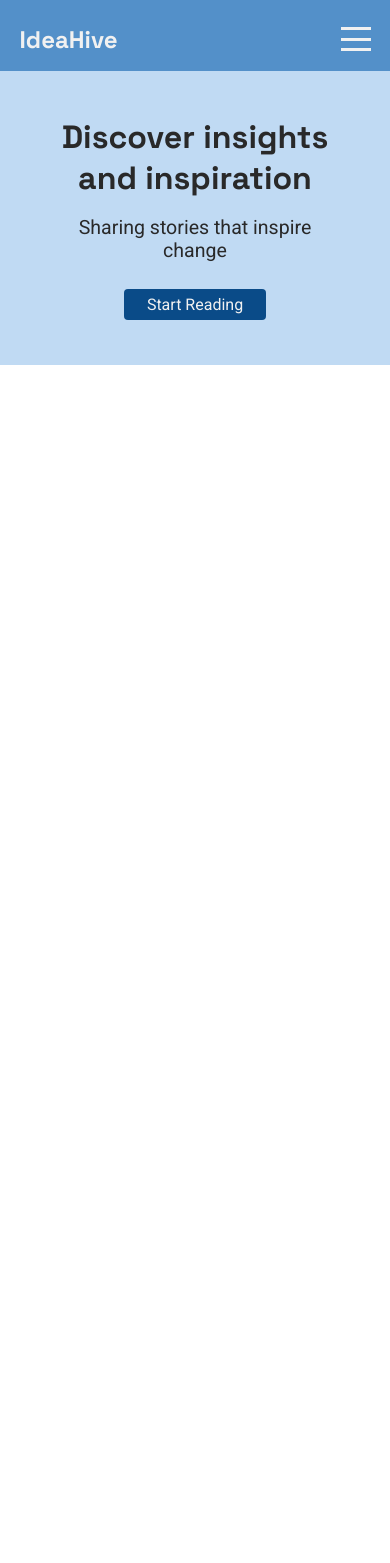
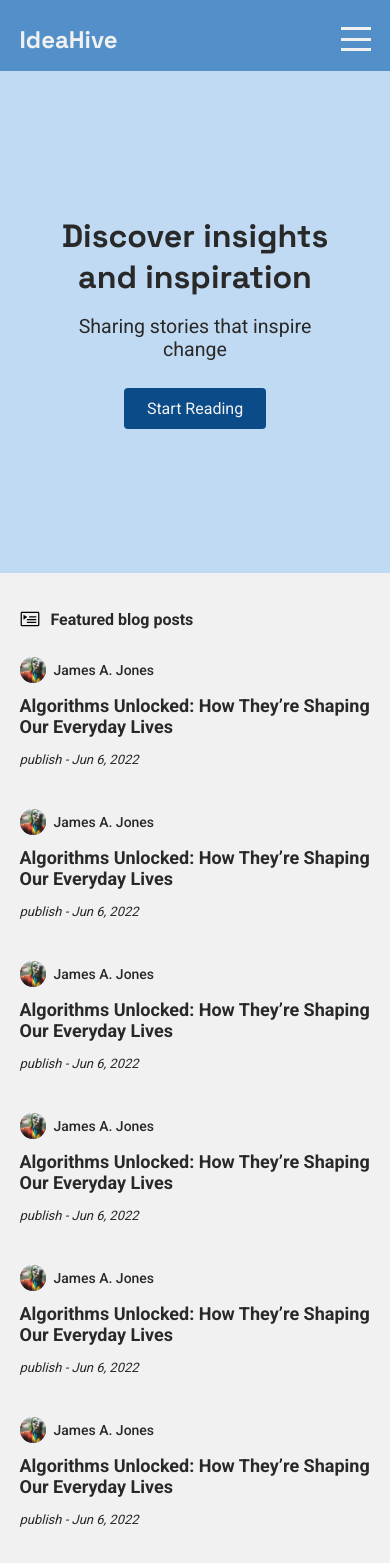
Before and after one commit to Ronel028/ideaHive-blog, a React (Vite) app: page / in a window 390 px wide. Before the commit the page ends 844 px from the top, so only its background shows below. Built offline with nearby package versions, Linux system fonts and the light colour scheme.

Commit message:
make hero section responsive and featured blog section

```diff
--- /dev/null
+++ b/src/component/featured-blog/Featured-blog.jsx
@@ -0,0 +1,21 @@
+import { Link } from "react-router-dom";
+import sampleProfile from "../../assets/sample-profile.jpeg";
+import "./featured-blog.scss";
+const FeaturedBlog = () => {
+  return (
+    <div className="blog-container">
+      <div className="profile-container">
+        <div className="image-container">
+          <img src={sampleProfile} alt="" />
+        </div>
+        <h4>James A. Jones</h4>
+      </div>
+      <Link to="/story" className="blog-title">
+        Algorithms Unlocked: How They’re Shaping Our Everyday Lives
+      </Link>
+      <p className="blog-publish">publish - Jun 6, 2022</p>
+    </div>
+  );
+};
+
+export default FeaturedBlog;
--- /dev/null
+++ b/src/component/featured-blog/featured-blog.scss
@@ -0,0 +1,37 @@
+.blog-container {
+  min-width: 341px;
+  .profile-container {
+    display: flex;
+    align-items: center;
+    gap: 8px;
+    margin-bottom: 12px;
+    .image-container {
+      width: 26px;
+      height: 26px;
+      border-radius: 50%;
+      background-color: var(--light-blue);
+      img {
+        width: 100%;
+        height: 100%;
+        border-radius: 50%;
+        object-fit: cover;
+      }
+    }
+    h4 {
+      font-size: 0.875rem;
+      font-weight: var(--fw-medium);
+    }
+  }
+  .blog-title {
+    display: block;
+    font-weight: var(--fw-bold);
+    color: var(--dark);
+    font-size: 1.125rem;
+    margin-bottom: 15px;
+  }
+  .blog-publish {
+    font-size: 0.8125rem;
+    font-weight: var(--fw-regular);
+    font-style: italic;
+  }
+}
--- a/src/component/navigation/navigation.scss
+++ b/src/component/navigation/navigation.scss
@@ -94,12 +94,11 @@
     }
   }
 }
-
 // link for mobile view
 .nav-links-mobile {
   background-color: var(--very-light-blue);
   padding: 21px 23px;
-  position: absolute;
+  position: fixed;
   top: -100vh;
   left: 0;
   right: 0;
--- a/src/index.scss
+++ b/src/index.scss
@@ -10,7 +10,7 @@
   --font-spaceGrotesk: "Space Grotesk", sans-serif;
 
   --fw-regular: 400;
-  --fw-meduim: 500;
+  --fw-medium: 500;
   --fw-bold: 700;
 }
 
@@ -32,6 +32,8 @@ a {
 
 body {
   font-family: var(--font-Roboto);
+  color: var(--dark);
+  background-color: var(--light-gray);
 }
 
 .wrapper {
@@ -41,9 +43,9 @@ body {
 }
 
 #btn {
-  height: 31px;
+  height: 41px;
   // width: 99px;
-  padding: 0 23px;
+  padding: 9px 23px;
   display: flex;
   align-items: center;
   justify-content: center;
@@ -52,4 +54,17 @@ body {
   border-radius: 4px;
   font-size: 1rem;
   font-weight: var(--fw-regular);
+
+  &:hover {
+    background-color: rgba(10, 75, 136, 0.7);
+  }
 }
+
+.title {
+  display: flex;
+  align-items: center;
+  gap: 11px;
+  font-size: 1rem;
+  font-weight: var(--fw-bold);
+  margin-bottom: 28px;
+}
--- a/src/pages/home/Home.jsx
+++ b/src/pages/home/Home.jsx
@@ -1,5 +1,7 @@
 import { Link } from "react-router-dom";
 import Navigation from "../../component/navigation/navigation";
+import FeaturedBlog from "../../component/featured-blog/Featured-blog";
+import featureBlogLogo from "../../assets/featured-blog.svg";
 import "./home.scss";
 const Home = () => {
   return (
@@ -18,6 +20,22 @@ const Home = () => {
           </div>
         </main>
       </header>
+      <section className="feature-section">
+        <div className="wrapper">
+          <h3 className="title">
+            <img src={featureBlogLogo} alt="featureBlog logo" />
+            Featured blog posts
+          </h3>
+          <div className="featuredBlog-container">
+            <FeaturedBlog />
+            <FeaturedBlog />
+            <FeaturedBlog />
+            <FeaturedBlog />
+            <FeaturedBlog />
+            <FeaturedBlog />
+          </div>
+        </div>
+      </section>
     </div>
   );
 };
--- a/src/pages/home/home.scss
+++ b/src/pages/home/home.scss
@@ -1,8 +1,9 @@
 .home {
+  // header
   .header {
     .hero {
       margin-top: 71px;
-      padding: 45px 36px;
+      padding: 144px 36px;
       background-color: var(--hero-bg);
       display: flex;
       flex-direction: column;
@@ -32,4 +33,16 @@
       }
     }
   }
+  // featured blog section
+  .feature-section {
+    padding: 36px 0px;
+    overflow: hidden;
+
+    .featuredBlog-container {
+      display: grid;
+      grid-template-columns: repeat(auto-fit, minmax(341px, 1fr));
+      row-gap: 42px;
+      column-gap: 30px;
+    }
+  }
 }
```
Also changed, not shown: src/assets/featured-blog.svg (added), src/assets/sample-profile.jpeg (added).
